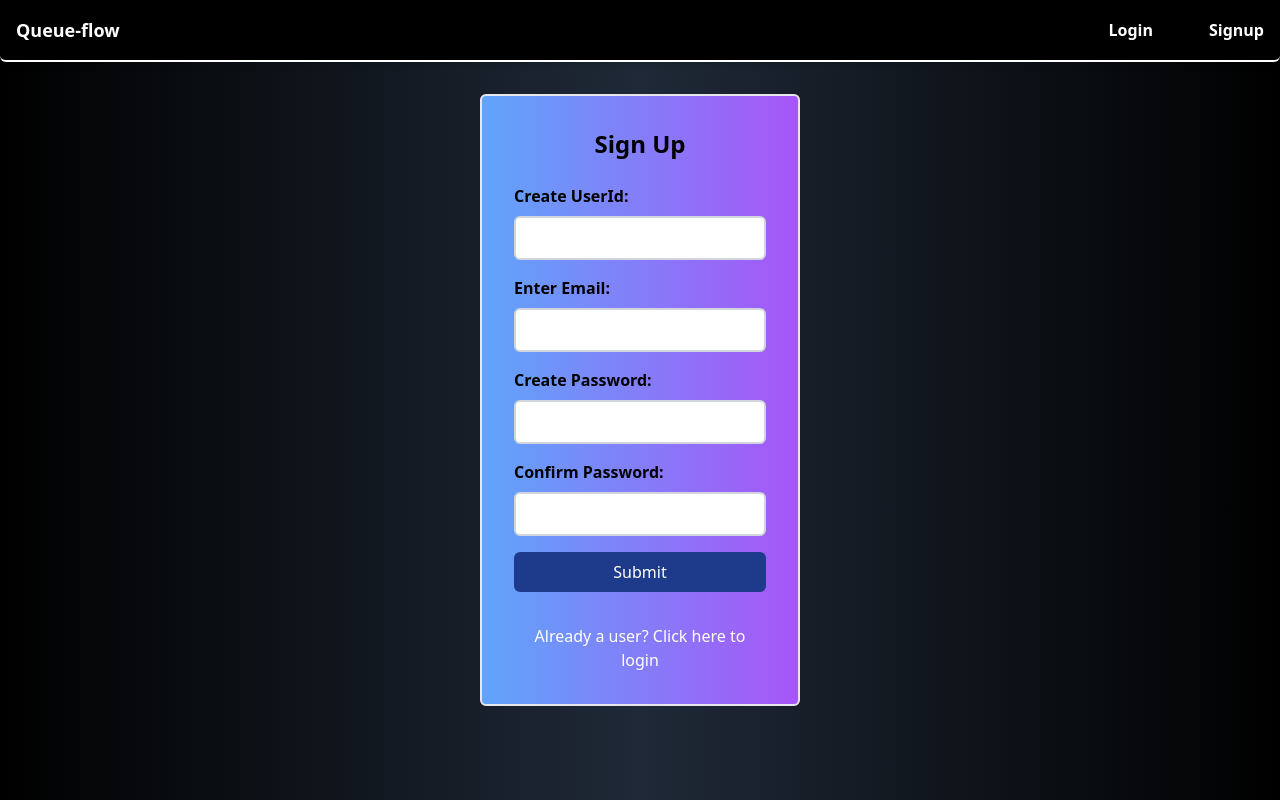
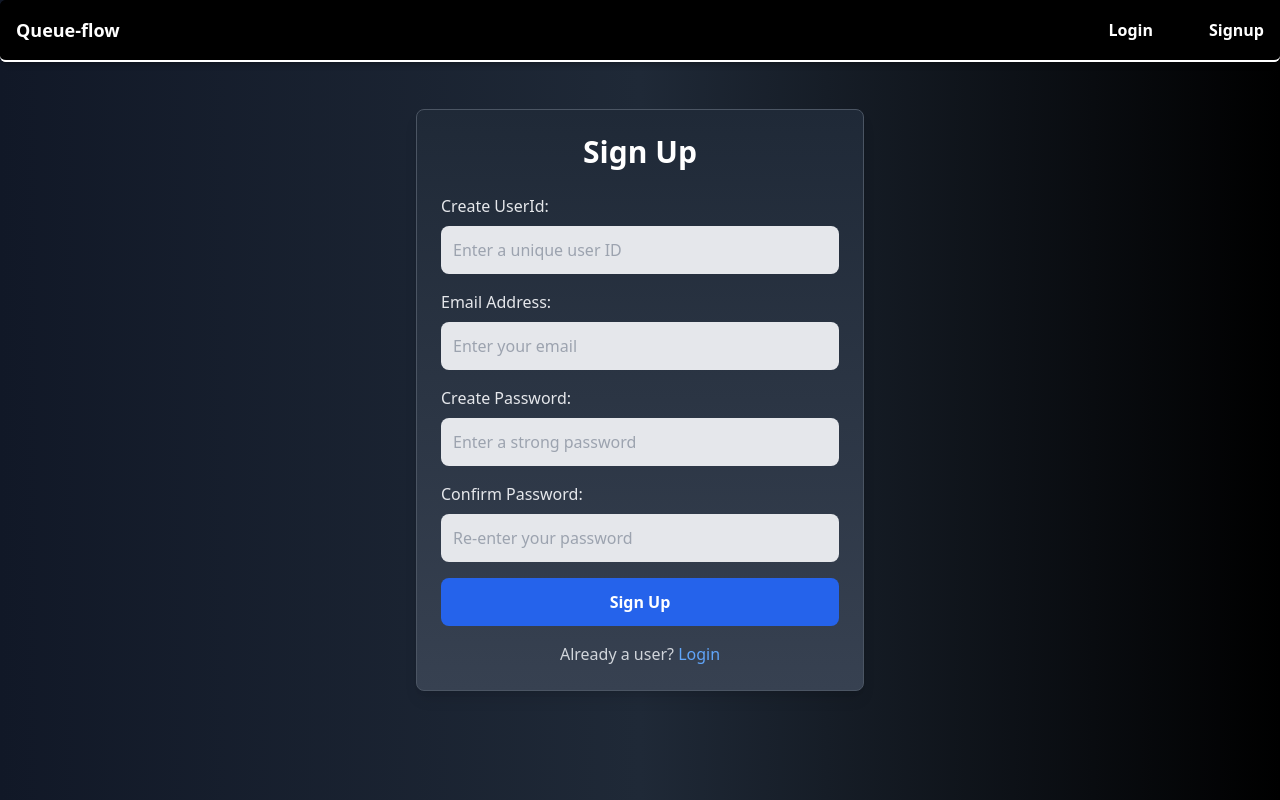
Before and after one commit to yash-io/Queue-flow, a React (Vite) app: page /signup in a window 1280 px wide. Built offline with nearby package versions, Linux system fonts and the light colour scheme; no server answers.

Commit message:
changed entire ui including login,signup page and new route addition

```diff
--- a/src/auth/login.jsx
+++ b/src/auth/login.jsx
@@ -1,74 +1,91 @@
-import React, { useState } from 'react';
-import { useNavigate, Link } from 'react-router-dom';
-import {  signInWithEmailAndPassword } from 'firebase/auth';
-import { auth } from './firebase';
-import Navbar from '../components/Navbar';
+import React, { useState } from "react";
+import { useNavigate, Link } from "react-router-dom";
+import { signInWithEmailAndPassword } from "firebase/auth";
+import { auth } from "./firebase";
+import Navbar from "../components/Navbar";
 
 const Login = ({ setLoggedin }) => {
-  const [email, setEmail] = useState('');
-  const [password, setPassword] = useState('');
+  const [email, setEmail] = useState("");
+  const [password, setPassword] = useState("");
   const navigate = useNavigate();
 
   const handleLogin = async (e) => {
     e.preventDefault();
     try {
-   await signInWithEmailAndPassword(auth, email, password);
+      await signInWithEmailAndPassword(auth, email, password);
       setLoggedin(true);
-      console.log('User logged in successfully');
-      localStorage.setItem('loggedin', 'true'); // Save login state to local storage
-      navigate('/home');
+      console.log("User logged in successfully");
+      localStorage.setItem("loggedin", "true"); // Save login state to local storage
+      navigate("/home");
     } catch (error) {
       console.error("Error logging in:", error);
     }
   };
+
   const rememberMe = () => {
-    localStorage.setItem('email', email);
-    localStorage.setItem('password', password);
-    localStorage.setItem('loggedin', 'true');
-  }
-
+    localStorage.setItem("email", email);
+    localStorage.setItem("password", password);
+    localStorage.setItem("loggedin", "true");
+  };
 
   return (
     <div>
       <Navbar loggedin={false} />
-      <div className="flex justify-center items-center max-w-full bg-black min-h-screen bg-gradient-to-r from-black via-gray-800 to-black">
-        <form onSubmit={handleLogin} className="p-8 m-10 border-2 rounded-md w-full xs:max-w-sm  bg-blue-500">
-          <h2 className="text-3xl font-medium mb-6 text-center text-red-100">Login</h2>
-          <label htmlFor="username" className='block mb-2 font-medium text-white'>
-            Enter Email:
+      <div className="flex justify-center items-center min-h-screen bg-gradient-to-r from-gray-900 via-gray-800 to-black">
+        <form
+          onSubmit={handleLogin}
+          className="p-6 w-full xs:max-w-sm sm:max-w-md bg-gradient-to-b from-gray-800 to-gray-700 shadow-lg rounded-lg border border-gray-600"
+        >
+          <h2 className="text-2xl sm:text-3xl font-bold text-center mb-6 text-white">
+            Login
+          </h2>
+          <label htmlFor="email" className="block mb-2 font-medium text-gray-200">
+            Email Address:
           </label>
           <input
             type="email"
-            name="username"
-            id="username"
+            id="email"
             value={email}
             onChange={(e) => setEmail(e.target.value)}
-            className="mb-6 p-2 border-2 border-gray-300 rounded-md w-full"
+            className="mb-4 p-3 w-full text-gray-900 bg-gray-200 rounded-lg focus:ring-2 focus:ring-blue-500 focus:outline-none"
+            placeholder="Enter your email"
             required
           />
-          <label htmlFor="password" className='block mb-2 font-medium text-white'>
-            Enter Password:
+          <label htmlFor="password" className="block mb-2 font-medium text-gray-200">
+            Password:
           </label>
           <input
             type="password"
-            name="password"
             id="password"
             value={password}
             onChange={(e) => setPassword(e.target.value)}
-            className="mb-6 p-2 border-2 border-gray-300 rounded-md w-full"
+            className="mb-4 p-3 w-full text-gray-900 bg-gray-200 rounded-lg focus:ring-2 focus:ring-blue-500 focus:outline-none"
+            placeholder="Enter your password"
             required
           />
-          <input type="checkbox" id="remember" name="remember" onChange={rememberMe} className="mr-2" />
-            <label htmlFor="remember" className="text-white mb-2">Remember me</label>
-          <button type="submit" className="px-2 py-4 w-full bg-blue-900 text-white rounded-md mb-4">
-            Submit
+          <div className="flex items-center mb-4">
+            <input
+              type="checkbox"
+              id="remember"
+              name="remember"
+              onChange={rememberMe}
+              className="mr-2 accent-blue-600"
+            />
+            <label htmlFor="remember" className="text-gray-300">
+              Remember me
+            </label>
+          </div>
+          <button
+            type="submit"
+            className="w-full py-3 mb-4 bg-blue-600 hover:bg-blue-700 text-white font-bold rounded-lg transition-all"
+          >
+            Login
           </button>
-          <Link to='/forgotpin'>
-          <h3 className='text-center text-white' >Forgot Password</h3>
+          <Link to="/forgotpin" className="block text-center text-blue-400 hover:underline mb-4">
+            Forgot Password?
           </Link>
-
-          <Link to="/signup">
-            <h3 className="text-center text-white">Not a user? Click here to Sign-up</h3>
+          <Link to="/signup" className="block text-center text-gray-300 hover:underline">
+            Not a user? <span className="text-blue-400">Sign Up</span>
           </Link>
         </form>
       </div>
--- a/src/auth/signup.jsx
+++ b/src/auth/signup.jsx
@@ -69,67 +69,87 @@ const Signup = ({ setLoggedin }) => {
   };
 
   return (
-    <div className="flex justify-center items-center min-h-screen bg-gradient-to-r from-black via-gray-800 to-black ">
-     <form onSubmit={handleSignup} className="p-8 m-10 border-2 rounded-md w-1/4 max-w-md bg-gradient-to-r from-blue-400 to-purple-500">
-        <h2 className="text-2xl font-bold mb-6 text-center">Sign Up</h2>
-        {error && <div className="text-red-500 mb-4">{error}</div>}
-        <label htmlFor="id" className="block mb-2 font-bold">
+    <div>
+      <Navbar loggedin={false} />
+      <div className="flex justify-center items-center min-h-screen bg-gradient-to-r from-gray-900 via-gray-800 to-black">
+        <form
+          onSubmit={handleSignup}
+          className="p-6 w-full xs:max-w-sm sm:max-w-md bg-gradient-to-b from-gray-800 to-gray-700 shadow-lg rounded-lg border border-gray-600"
+        >
+          <h2 className="text-2xl sm:text-3xl font-bold text-center mb-6 text-white">
+            Sign Up
+          </h2>
+          {error && <div className="text-red-500 mb-4 text-center">{error}</div>}
+          <label htmlFor="id" className="block mb-2 font-medium text-gray-200">
             Create UserId:
           </label>
           <input
             type="text"
+            id="id"
             name="id"
-          id="id"
             value={data.id}
             onChange={handleInput}
-          className="mb-4 p-2 border-2 border-gray-300 rounded-md w-full"
+            className="mb-4 p-3 w-full text-gray-900 bg-gray-200 rounded-lg focus:ring-2 focus:ring-blue-500 focus:outline-none"
+            placeholder="Enter a unique user ID"
             required
           />
-        <label htmlFor="email" className="block mb-2 font-bold">
-          Enter Email:
+          <label htmlFor="email" className="block mb-2 font-medium text-gray-200">
+            Email Address:
           </label>
           <input
             type="email"
+            id="email"
             name="email"
-          id="email"
             value={data.email}
             onChange={handleInput}
-          className="mb-4 p-2 border-2 border-gray-300 rounded-md w-full"
+            className="mb-4 p-3 w-full text-gray-900 bg-gray-200 rounded-lg focus:ring-2 focus:ring-blue-500 focus:outline-none"
+            placeholder="Enter your email"
             required
           />
-        <label htmlFor="password" className="block mb-2 font-bold">
+          <label htmlFor="password" className="block mb-2 font-medium text-gray-200">
             Create Password:
           </label>
           <input
             type="password"
+            id="password"
             name="password"
-          id="password"
             value={data.password}
             onChange={handleInput}
-          className="mb-4 p-2 border-2 border-gray-300 rounded-md w-full"
+            className="mb-4 p-3 w-full text-gray-900 bg-gray-200 rounded-lg focus:ring-2 focus:ring-blue-500 focus:outline-none"
+            placeholder="Enter a strong password"
             required
           />
-        <label htmlFor="confirmPassword" className="block mb-2 font-bold">
+          <label
+            htmlFor="confirmPassword"
+            className="block mb-2 font-medium text-gray-200"
+          >
             Confirm Password:
           </label>
           <input
             type="password"
+            id="confirmPassword"
             name="confirmPassword"
-          id="confirmPassword"
             value={data.confirmPassword}
             onChange={handleInput}
-          className="mb-4 p-2 border-2 border-gray-300 rounded-md w-full"
+            className="mb-4 p-3 w-full text-gray-900 bg-gray-200 rounded-lg focus:ring-2 focus:ring-blue-500 focus:outline-none"
+            placeholder="Re-enter your password"
             required
           />
-        <button type="submit" className="px-4 py-2 w-full bg-blue-900 text-white rounded-md mb-4">
-          Submit
+          <button
+            type="submit"
+            className="w-full py-3 mb-4 bg-blue-600 hover:bg-blue-700 text-white font-bold rounded-lg transition-all"
+          >
+            Sign Up
           </button>
-        <Link to="/login">
-                    <h3 className="text-center text-white mt-4">Already a user? Click here to login</h3>
+          <Link to="/login" className="block text-center text-gray-300 hover:underline">
+            Already a user? <span className="text-blue-400">Login</span>
           </Link>
         </form>
       </div>
+    </div>
   );
+
+
 };
 
 export default Signup;
--- a/src/components/App.jsx
+++ b/src/components/App.jsx
@@ -36,12 +36,13 @@ const App = () => {
             <Loading />
           ) : (
             <Routes>
-              <Route path='/home' element={<Home loggedin={loggedin} setLoggedin={setLoggedin} />} />
+              <Route path='/home' element={<Home loggedin={loggedin} setLoggedin={setLoggedin} create={false}/>} />
               <Route path='/' element={<Home loggedin={loggedin} setLoggedin={setLoggedin} />} />
               <Route path='/login' element={<Login loggedin={loggedin} setLoggedin={setLoggedin} />} />
               <Route path='/signup' element={<Signup />} />
               <Route path='/forgotpin' element={<Forgotpin />} />
               <Route path='/profilepage' element={<ProfilePage loggedin={loggedin} setLoggedin={setLoggedin} />} />
+              <Route path='/createpost' element={<Home loggedin={loggedin} setLoggedin={setLoggedin} create={true}/>}></Route>
             </Routes>
           )}
         </div>
--- a/src/components/Navbar.jsx
+++ b/src/components/Navbar.jsx
@@ -1,10 +1,12 @@
-import React from "react";
-import { useNavigate} from "react-router-dom";
+import React, { useState } from "react";
+import { useNavigate } from "react-router-dom";
 import { signOut } from "firebase/auth";
 import { auth } from "../auth/firebase";
 
 const Navbar = ({ loggedin, setLoggedin, isLoading }) => {
   const navigate = useNavigate();
+  const [isMobileMenuOpen, setIsMobileMenuOpen] = useState(false);
+
   const Logout = () => {
     signOut(auth)
       .then(() => {
@@ -24,19 +26,58 @@ const Navbar = ({ loggedin, setLoggedin, isLoading }) => {
       </nav>
     );
   }
-else{
+
+  else {
     return (
       <nav className="fixed top-0 left-0 w-full text-white bg-black shadow-md p-4 z-50 border-b-white border-b-2 rounded-md">
         <div className="flex justify-between items-center">
+
           <div className="text-lg font-bold">Queue-flow</div>
-              <div className="flex space-x-6">
+
+          {/* Desktop */}
+          <div className="hidden md:flex space-x-6">
             {loggedin && <a href="/home" className="text-white font-bold mr-4">Home</a>}
             {!loggedin && <a href="/login" className="text-white font-bold mr-8">Login</a>}
             {!loggedin && <a href="/signup" className="font-bold text-white mr-8">Signup</a>}
             {loggedin && <a href="/profilepage" className="text-white font-bold mr-8">Profile</a>}
-                  {loggedin && <button onClick={Logout} className="text-white hover:border-white font-bold rounded-md m-0">Logout</button>}
+            {loggedin && <a href="/createpost" className="text-white font-bold mr-4">Create post</a>}
+            {loggedin && (
+              <button
+                onClick={Logout}
+                className="text-white hover:border-white font-bold rounded-md m-0"
+              >
+                Logout
+              </button>
+            )}
           </div>
+
+          {/* Mobile Menu Button */}
+          <button
+            className="md:hidden text-white font-bold"
+            onClick={() => setIsMobileMenuOpen(!isMobileMenuOpen)}
+          >
+            ☰
+          </button>
         </div>
+
+        {/* Mobile */}
+        {isMobileMenuOpen && (
+          <div className="md:hidden flex flex-col space-y-4 mt-8">
+            {loggedin && <a href="/home" className="text-white font-bold">Home</a>}
+            {!loggedin && <a href="/login" className="text-white font-bold">Login</a>}
+            {!loggedin && <a href="/signup" className="font-bold text-white">Signup</a>}
+            {loggedin && <a href="/createpost" className="text-white font-bold">Create post</a>}
+            {loggedin && <a href="/profilepage" className="text-white font-bold">Profile</a>}
+            {loggedin && (
+              <button
+                onClick={Logout}
+                className="text-white hover:border-white font-bold rounded-md"
+              >
+                Logout
+              </button>
+            )}
+          </div>
+        )}
       </nav>
     );
   }
--- a/src/posts/Create_post.jsx
+++ b/src/posts/Create_post.jsx
@@ -51,7 +51,7 @@ const CreatePost = ({createpost,setCreatepost}) => {
   };
 
   return (
-    <div className="p-4">
+    <div className="p-4 border-2 border-gray-700 rounded-md">
       <h2 className="text-2xl font-bold mb-4 text-white">Create a Post</h2>
       {message && <p className="mb-4 text-white">{message}</p>}
       <form onSubmit={handleSubmit}>
@@ -62,7 +62,7 @@ const CreatePost = ({createpost,setCreatepost}) => {
             id="title"
             value={title}
             onChange={(e) => setTitle(e.target.value)}
-            className="w-full p-2 border border-gray-300 rounded"
+            className="w-full p-2  bg-gray-700 border border-gray-300 rounded text-white"
             required
           />
         </div>
@@ -72,7 +72,7 @@ const CreatePost = ({createpost,setCreatepost}) => {
             id="content"
             value={content}
             onChange={(e) => setContent(e.target.value)}
-            className="w-full p-2 border border-gray-300 rounded"
+            className="w-full p-2 border border-gray-300 rounded bg-gray-700 text-white"
             required
           />
         </div>
```
Also changed, not shown: src/components/Home.jsx (+16 -5 lines), src/components/content.jsx (deleted, +0 -26 lines), src/posts/posts.jsx (+7 -5 lines), src/posts/replies.jsx (+14 -5 lines). Lines whose indentation alone changed are shown as unchanged.
